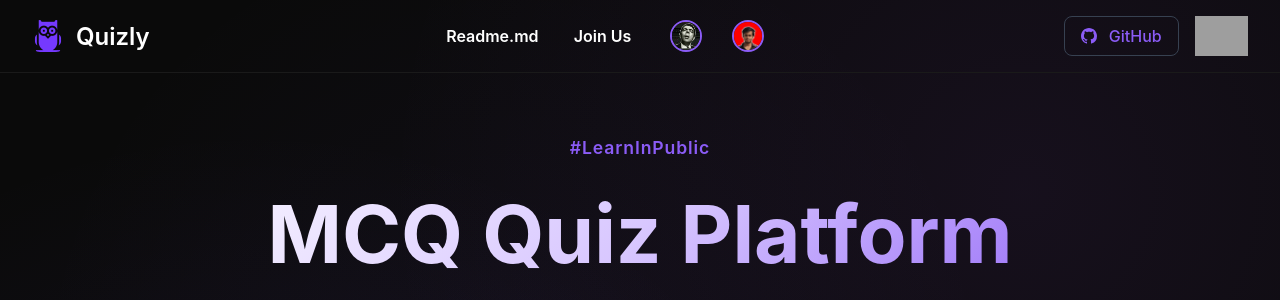
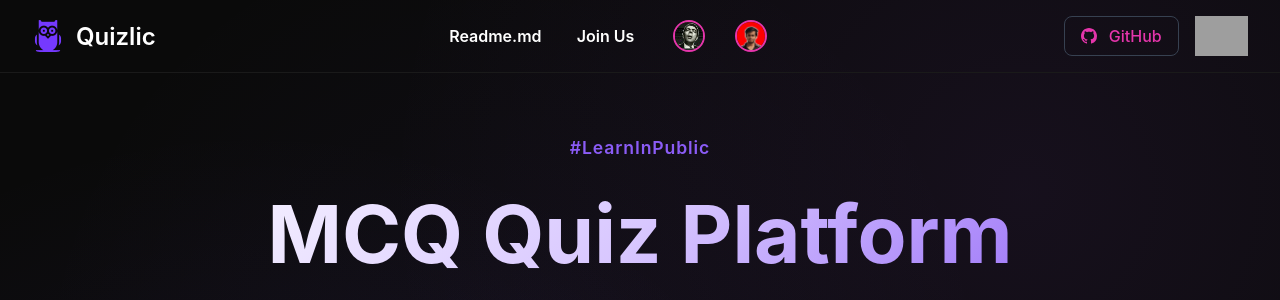
Before and after one commit to anikchand461/Quizlic, a FastAPI app: page / in a window 1280 px wide. Shown: the top 300 px of the page. Run offline with FastAPI, Linux system fonts and the light colour scheme; grey boxes are pictures that could not be loaded.

Commit message:
added changes

```diff
--- a/templates/index.html
+++ b/templates/index.html
@@ -3,7 +3,7 @@
 <head>
     <meta charset="UTF-8">
     <meta name="viewport" content="width=device-width, initial-scale=1.0">
-    <title>Quizly</title>
+    <title>Quizlic</title>
     <link rel="stylesheet" href="/static/styles.css">
     <link rel="icon" href="/static/favicon.ico" type="image/x-icon">
     <style>
@@ -106,7 +106,7 @@
                 width: 56px;
                 height: 56px;
                 border-radius: 50%;
-                border: 2px solid #8b5cf6;
+                border: 2px solid #e535ab;
                 background: #222;
             }
             .nav .nav-btn {
@@ -115,8 +115,8 @@
                 margin: 0.7em auto;
                 padding: 0.9em 0;
                 background: transparent;
-                color: #8b5cf6;
-                border: 1.5px solid #8b5cf6;
+                color: #e535ab;
+                border: 1.5px solid #e535ab;
                 border-radius: 10px;
                 font-size: 1.15em;
                 font-weight: 600;
@@ -125,7 +125,7 @@
                 text-decoration: none;
             }
             .nav .nav-btn:hover {
-                background: #8b5cf6;
+                background: #e535ab;
                 color: #181028;
             }
             .actions {
@@ -166,7 +166,7 @@
                 width: 32px;
                 height: 32px;
                 border-radius: 50%;
-                border: 2px solid #8b5cf6;
+                border: 2px solid #e535ab;
                 background: #222;
                 vertical-align: middle;
             }
@@ -225,8 +225,8 @@
 <body>
     <header class="header">
         <div class="logo">
-            <img src="/static/logo-3.png" alt="Quizly Logo" class="logo-icon">
-            <span>Quizly</span>
+            <img src="/static/logo-3.png" alt="Quizlic Logo" class="logo-icon">
+            <span>Quizlic</span>
         </div>
         <button class="hamburger" id="hamburger-btn" aria-label="Toggle navigation">
             <span></span>
@@ -234,7 +234,7 @@
             <span></span>
         </button>
         <nav class="nav" id="main-nav">
-            <a href="https://github.com/abhirajadhikary06/quizly/blob/main/README.md" class="nav-link">Readme.md</a>
+            <a href="https://github.com/abhirajadhikary06/Quizlic/blob/main/README.md" class="nav-link">Readme.md</a>
             <a href="https://chat.whatsapp.com/JbALaLcvsHI1d5yo3k5D3N" class="nav-link">Join Us</a>
             <a href="https://github.com/abhirajadhikary06" class="avatar-link">
                 <img src="/static/avatar1.png" alt="abhirajadhikary06">
@@ -242,19 +242,19 @@
             <a href="https://github.com/anikchand461" class="avatar-link">
                 <img src="/static/avatar2.jpg" alt="anikchand461">
             </a>
-            <a href="https://github.com/abhirajadhikary06/quizly" class="nav-btn">GitHub</a>
-            <a href="https://open-launch.com/projects/quizly" class="nav-btn">Open Launch</a>
+            <a href="https://github.com/abhirajadhikary06/Quizlic" class="nav-btn">GitHub</a>
+            <a href="https://open-launch.com/projects/Quizlic" class="nav-btn">Open Launch</a>
         </nav>
         <div class="actions">
-            <a href="https://github.com/abhirajadhikary06/quizly" class="btn btn-outline" style="transition: color 0.2s; color: #8b5cf6;">
+            <a href="https://github.com/abhirajadhikary06/Quizlic" class="btn btn-outline" style="transition: color 0.2s; color: #e535ab;">
                 <svg xmlns="http://www.w3.org/2000/svg" width="16" height="16" fill="currentColor" viewBox="0 0 16 16" style="vertical-align: -0.125em; margin-right: 0.25rem;">
                     <path d="M8 0C3.58 0 0 3.58 0 8c0 3.54 2.29 6.53 5.47 7.59.4.07.55-.17.55-.38 0-.19-.01-.82-.01-1.49-2.01.37-2.53-.49-2.69-.94-.09-.23-.48-.94-.82-1.13-.28-.15-.68-.52-.01-.53.63-.01 1.08.58 1.23.82.72 1.21 1.87.87 2.33.66.07-.52.28-.87.51-1.07-1.78-.2-3.64-.89-3.64-3.95 0-.87.31-1.59.82-2.15-.08-.2-.36-1.02.08-2.12 0 0 .67-.21 2.2.82.64-.18 1.32-.27 2-.27.68 0 1.36.09 2 .27 1.53-1.04 2.2-.82 2.2-.82.44 1.1.16 1.92.08 2.12.51.56.82 1.27.82 2.15 0 3.07-1.87 3.75-3.65 3.95.29.25.54.73.54 1.48 0 1.07-.01 1.93-.01 2.2 0 .21.15.46.55.38A8.012 8.012 0 0 0 16 8c0-4.42-3.58-8-8-8z"/>
                 </svg>
                 GitHub
             </a>
-            <a href="https://www.producthunt.com/posts/quizly-ai?embed=true&utm_source=badge-featured&utm_medium=badge&utm_source=badge-quizly-ai" target="_blank" class="btn btn-outline" style="padding: 0; border: none;">
+            <a href="https://www.producthunt.com/posts/Quizlic-ai?embed=true&utm_source=badge-featured&utm_medium=badge&utm_source=badge-Quizlic-ai" target="_blank" class="btn btn-outline" style="padding: 0; border: none;">
                 <img src="https://api.producthunt.com/widgets/embed-image/v1/featured.svg?post_id=969914&theme=light&t=1748237803551"
-                    alt="Quizly.ai - Your personal quiz generator, anytime!! | Product Hunt"
+                    alt="Quizlic.ai - Your personal quiz generator, anytime!! | Product Hunt"
                     style="height: 40px; width: auto; vertical-align: middle;" />
             </a>
         </div>
```
Also changed, not shown: templates/review_all.html (+9 -9 lines), README.md.
